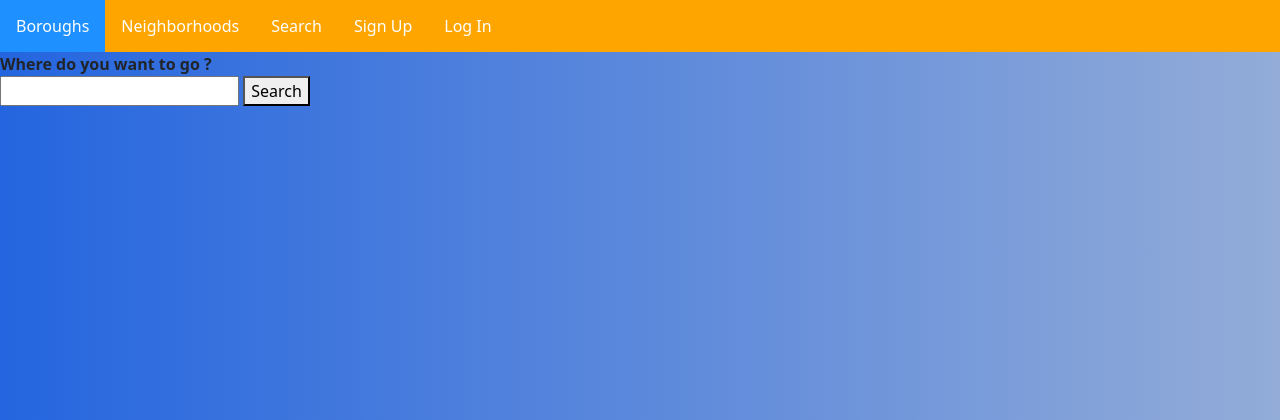
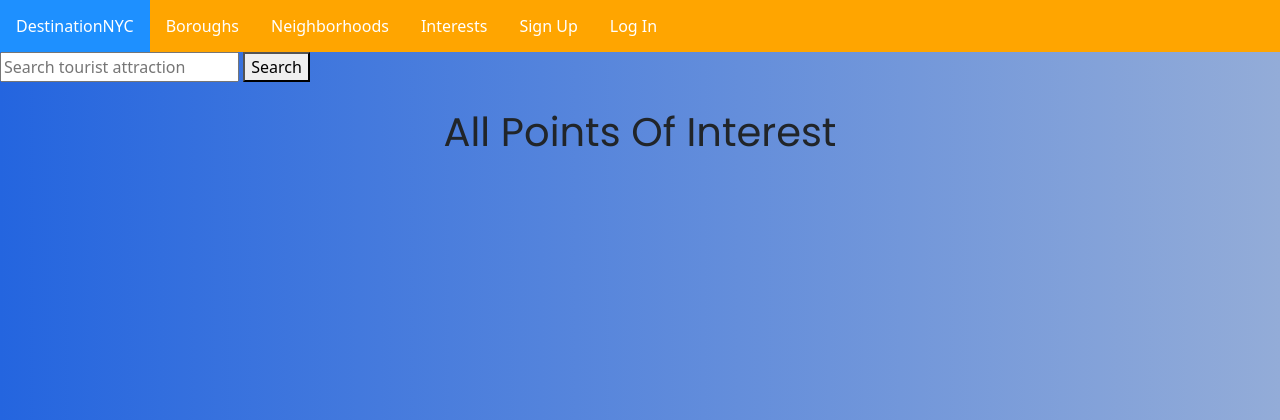
Before and after one commit to Mira85/project_4, a Django app: page /point_of_interest/search in a window 1280 px wide. Shown: the top 420 px of the page. Run offline with Django 4.2, Linux system fonts and the light colour scheme; style sheets or scripts are compiled from the project's sources; some libraries are stand-ins or nearby versions.

Commit message:
adds search feature to Nav bar

```diff
--- a/main_app/templates/base.html
+++ b/main_app/templates/base.html
@@ -3,6 +3,7 @@
 
 <!DOCTYPE html>
 <html lang="en">
+
 <head>
   <meta charset="UTF-8">
   <meta http-equiv="X-UA-Compatible" content="IE=edge">
@@ -24,13 +25,16 @@
       <div class="nav-wrapper">
         <ul class="nav">
           <li class="nav-item">
-            <a class="nav-link" href="/boroughs">Boroughs</a>
+            <a class="nav-link" href="{% url 'home' %}">DestinationNYC</a>
           </li>
           <li class="nav-item">
-            <a class="nav-link" href="/neighborhoods">Neighborhoods</a>
+            <a class="nav-link" href="{% url 'borough_index' %}">Boroughs</a>
           </li>
           <li class="nav-item">
-            <a class="nav-link" href="{% url 'search' %}">Search</a>
+            <a class="nav-link" href="{% url 'neighborhood_index' %}">Neighborhoods</a>
+          </li>
+          <li class="nav-item">
+            <a class="nav-link" href="{% url 'point_of_interest_index' %}">Interests</a>
           </li>
           {% if user.is_authenticated %}
           <li class="nav-item">
@@ -45,6 +49,11 @@
           </li>
           {% endif %}
         </ul>
+          <form method="POST" action="{% url 'search' %}" class="nav-item" >
+            {% csrf_token%}
+            <input class="input" id="searchTxt" type="text" name="searched" placeholder="Search tourist attraction">
+            <button class="button" id="searchBtn">Search</button>
+          </form>
       </div>
     </nav>
   </header>
--- a/main_app/templates/interest/interest_index.html
+++ b/main_app/templates/interest/interest_index.html
@@ -1,20 +1,5 @@
 {% extends 'base.html' %}
 {% block content %}
-
-<div class="searchContainer">
-    <div class="box showBox">
-        <div class="searchHdr"><b>Where do you want to go ?</b></div>
-        <div class="searchArea">
-            <form method="POST" action="{% url 'search' %}">
-                {% csrf_token%}
-            <input class="input" id="searchTxt" type="text" name="searched">
-            <button class="button" id="searchBtn">Search</button>
-        </form>
-        </div>
-    </div>
-    <section id="searchSectn">
-
-    </section>
-</div>
+<h1 class="title">All Points Of Interest</h1>
 
 {% endblock %}
--- a/main_app/views.py
+++ b/main_app/views.py
@@ -198,8 +198,6 @@ def search(request):
         searched_url = f"{NEIGHBORHOOD_BASE_URL}newyorkcity{url_search_term}&type=tourist_attraction&key={API_KEY}"
         response = requests.get(searched_url, headers=headers, data=payload)
         place_id = response.json()['results'][0]['place_id']
-
-
         return redirect('point_of_interest_detail', point_of_interest_id = place_id)
     else:
          return render(request, 'interest/interest_index.html')
```
Also changed, not shown: main_app/templates/interest/interest_fetch.html (+6 -3 lines).
